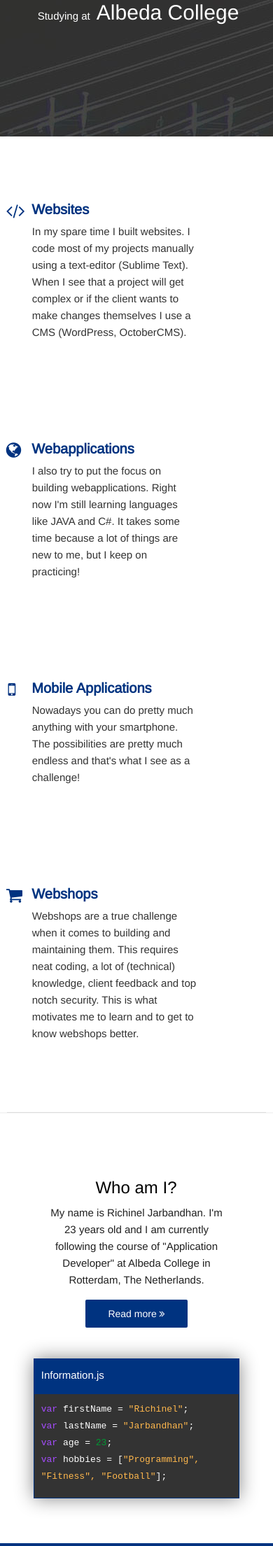
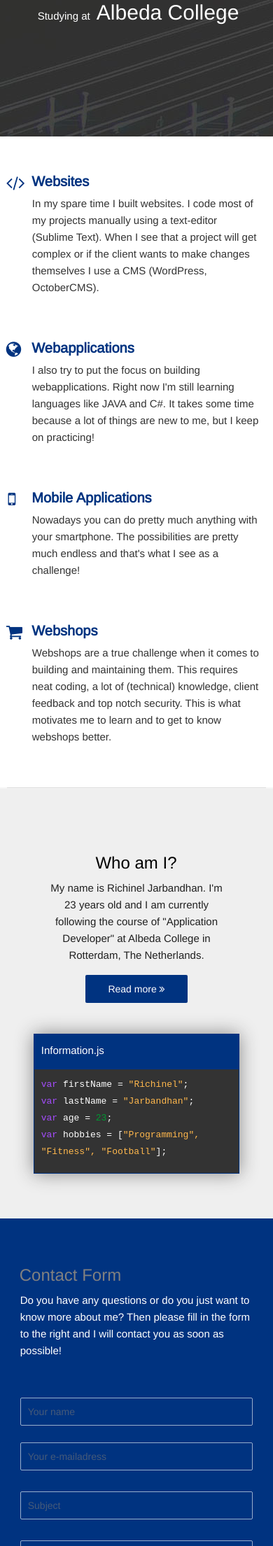
Before and after one commit to Richinel/richineljarbandhan, a PHP site: page / in a window 390 px wide. Shown: the part 649-2858 px from the top of the page at 70% size. Run offline with PHP 8.4, Linux system fonts and the light colour scheme.

Commit message:
Made some changes on the homepage. ^RJ

```diff
--- a/css/main.css
+++ b/css/main.css
@@ -389,7 +389,7 @@ h1 {
   padding-bottom: 10px;
 }
 .information {
-  background: white;
+  background-color: #efefef;
   min-height: 400px;
   padding: 40px;
   height: auto;
@@ -830,6 +830,12 @@ footer .footer_wrapper a:hover {
   .rj {
     display: block;
   }
+  .service_item {
+    padding: 10px 0 !important;
+  }
+  .service_item p {
+    margin-right: 10px !important;
+  }
 }
 @keyframes blink {
   50% {
--- a/css/main.less
+++ b/css/main.less
@@ -473,8 +473,8 @@ h1 {
 }
 
 .information {
-	//background-color: darken(@grey, 1%);
-	background: white;
+	background-color: darken(@grey, 1%);
+	//background: white;
 	min-height: 400px;
 	padding: 40px;
 	height: auto;
@@ -1011,6 +1011,14 @@ footer {
 	.rj {
 		display: block;
 	}
+
+	.service_item {
+		padding: 10px 0 !important;
+
+		p {
+			margin-right: 10px !important;
+		}
+	}
 }
 
 //KEYFRAMES
```
